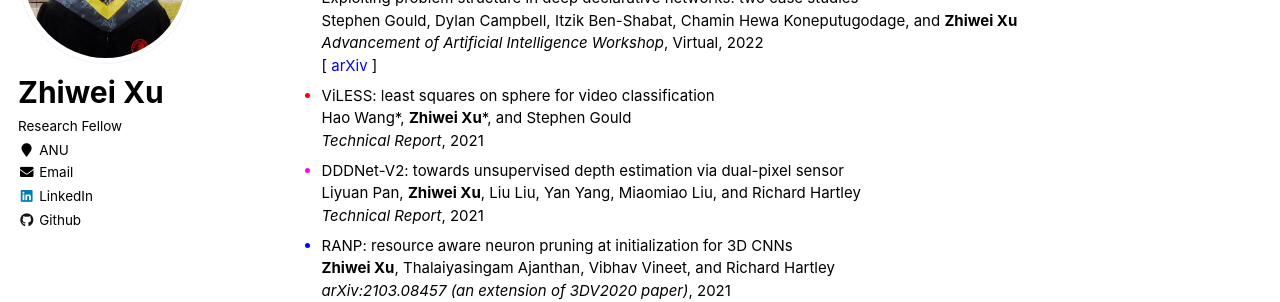
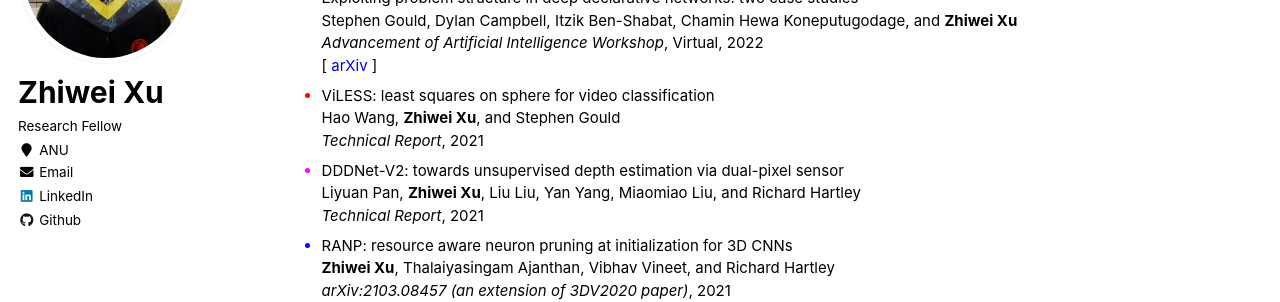
Before and after one commit to zwxu064/zwxu064.github.io, a Jekyll site: the page built from _pages/about.html, in a window 1280 px wide and 900 px high, scrolled down 1616 px. Shown: the part 152-454 px from the top of the window. Built offline with Jekyll 4.4.1, drawn with Linux system fonts in a browser that asks for light colours.

Commit message:
Update about.html

```diff
--- a/_pages/about.html
+++ b/_pages/about.html
@@ -83,7 +83,7 @@ redirect_from:
   </li>
 
   <li style="color:red"><div><span style="color:black">ViLESS: least squares on sphere for video classification</span></div>
-      <div><span style="color:black">Hao Wang<span class="star">&#42;</span>, <strong>Zhiwei Xu</strong><span class="star">&#42;</span>, and Stephen Gould</span></div>
+      <div><span style="color:black">Hao Wang, <strong>Zhiwei Xu</strong>, and Stephen Gould</span></div>
       <div><span style="color:black"><i>Technical Report</i>, 2021</span></div>
   </li>
 
```
